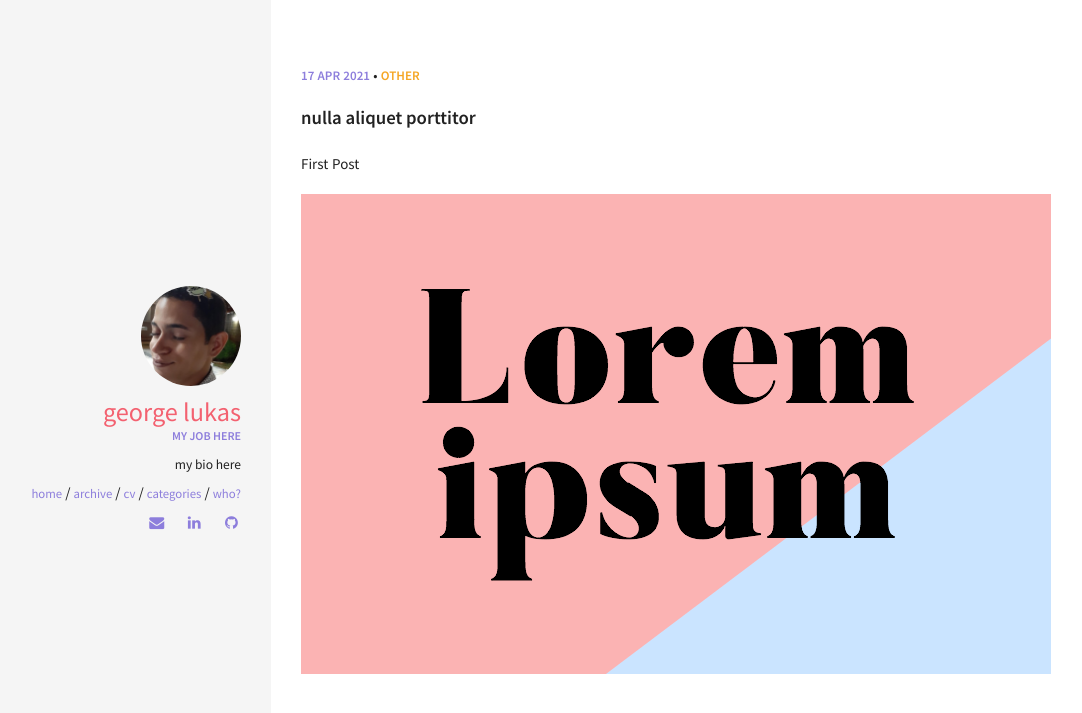
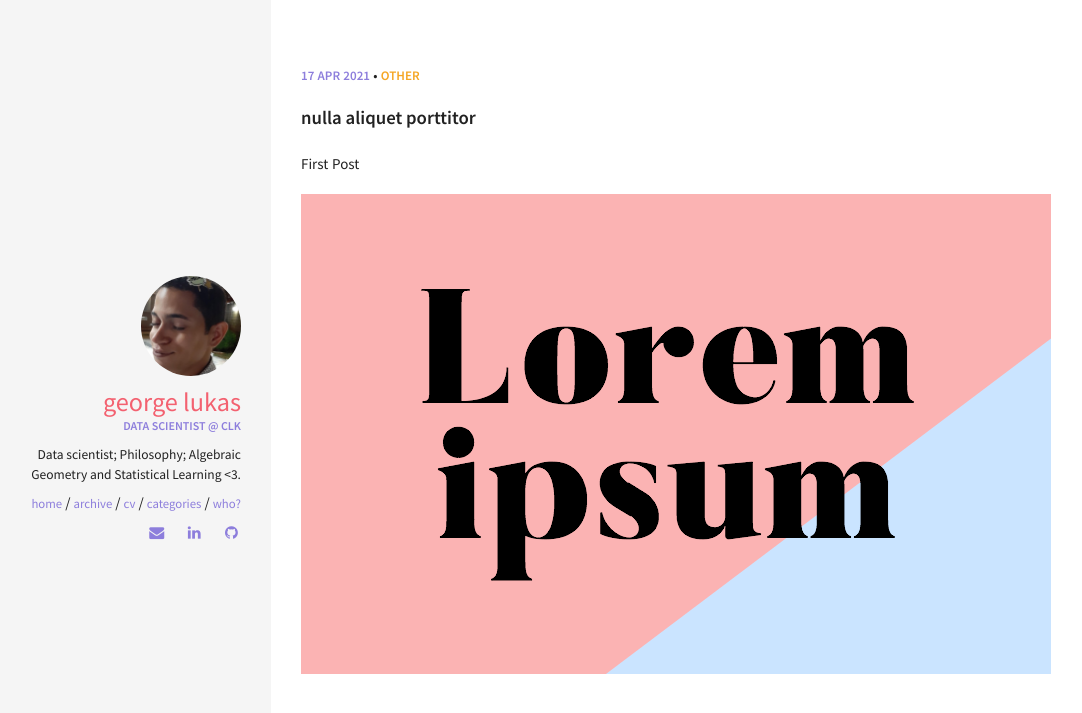
Before and after one commit to z0del/davewhipp.github.io, a Jekyll site: the page built from index.html, in a window 1280 px wide. Shown: the top 713 px of the page, without its empty margins (49-1131 px from the left). Built offline with Jekyll 4.4.1, drawn with Linux system fonts in a browser that asks for light colours.

Commit message:
Update _config.yml

```diff
--- a/_config.yml
+++ b/_config.yml
@@ -44,9 +44,9 @@ collections:
 owner:
   name: George Lukas
   avatar: pp.jpeg
-  job: my job here
-  bio: my bio here
-  email: email@example.com
+  job: Data Scientist @ CLK
+  bio: Data scientist; Philosophy; Algebraic Geometry and Statistical Learning <3.
+  email: g.lks@pm.me
   disqus-shortname:
   twitter: #username
   facebook: #username
```
